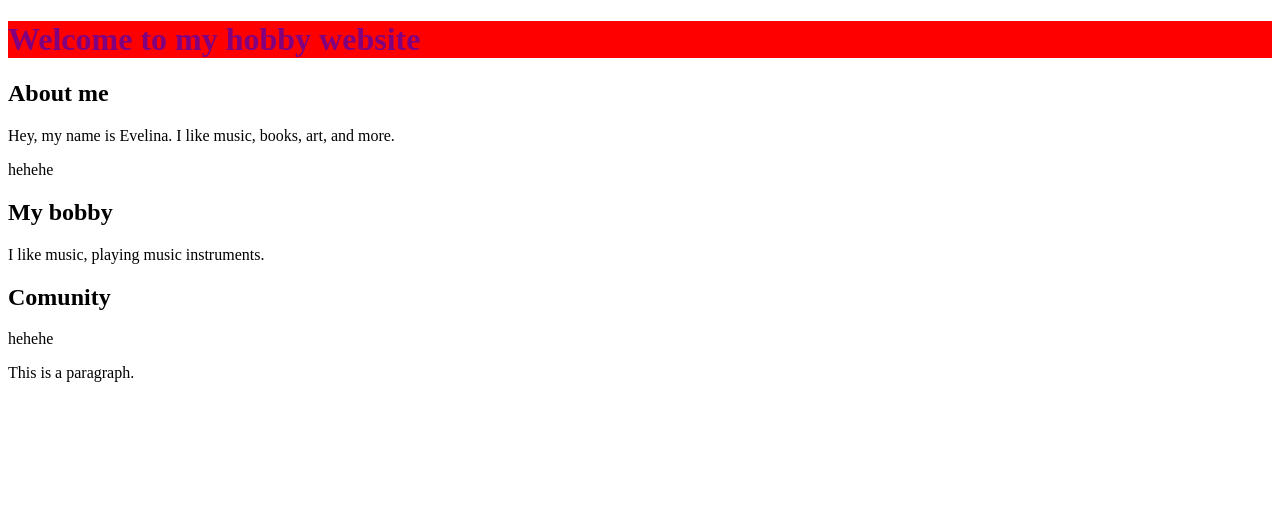
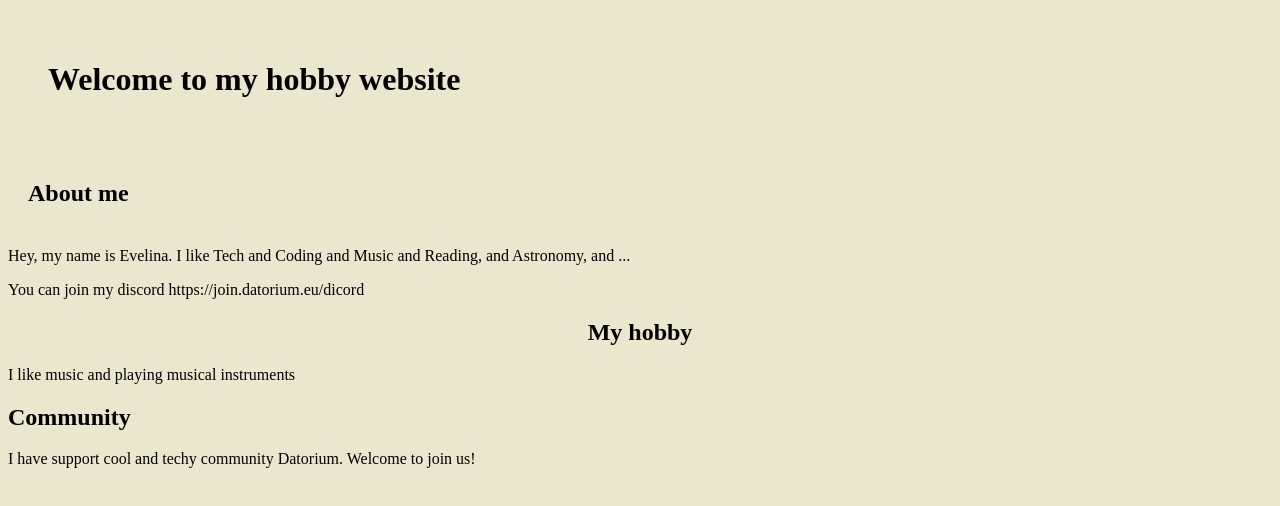
Before and after one commit to eveelliiina/my-second-webpage, a plain HTML site: page index.html in a window 1280 px wide. Drawn offline with Linux system fonts and the light colour scheme.

Commit message:
Update index.html

```diff
--- a/index.html
+++ b/index.html
@@ -1,26 +1,18 @@
 <!DOCTYPE html>
 <html>
 
-<head>
-<title>Evelinas hobby page</title>
-<link rel="icon" type="image/x-icon" href="/images/favicon.ico">
-</head>
+<body style="background-color:#EBE6CE;">
 
-<body>
+<h1 style="color:black;background-color:#EBE6CE; padding:40px">Welcome to my hobby website</h1>
+  <h2 style="color:black;background-color:#EBE6CE; font-size;16px; padding:20px;">About me</h2>
+  <p>Hey, my name is Evelina. I like Tech and Coding and Music and Reading, and Astronomy, and ...</p>
+  <p>You can join my discord https://join.datorium.eu/dicord</p>
 
-<h1 style="color:purple;background-color:red;">Welcome to my hobby website</h1>
+  <h2 style="text-align: center;">My hobby</h2>
+  <p>I like music and playing musical instruments</p>
 
-<h2>About me</h2>
-<p>Hey, my name is Evelina. I like music, books, art, and more.</p>
-<p>hehehe</p>
-
-<h2>My bobby</h2>
-<p>I like music, playing music instruments.</p>
-
-<h2>Comunity</h2>
-<p>hehehe</p>
-
-<p>This is a paragraph.</p>
+  <h2>Community</h2>
+  <p>I have support cool and techy community Datorium. Welcome to join us!</p>
 
 </body>
 </html>
```
